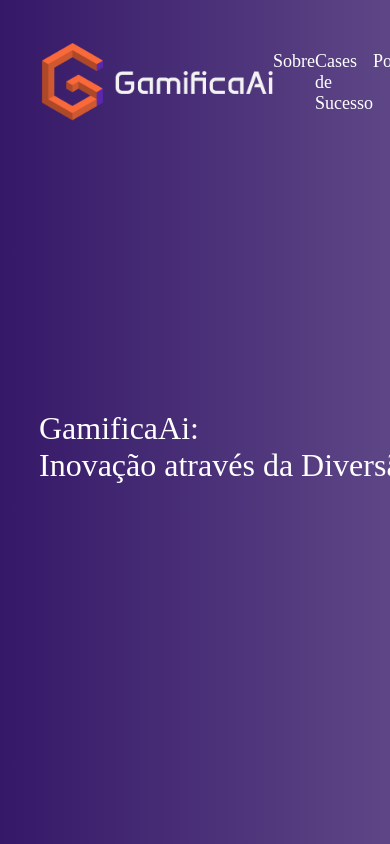
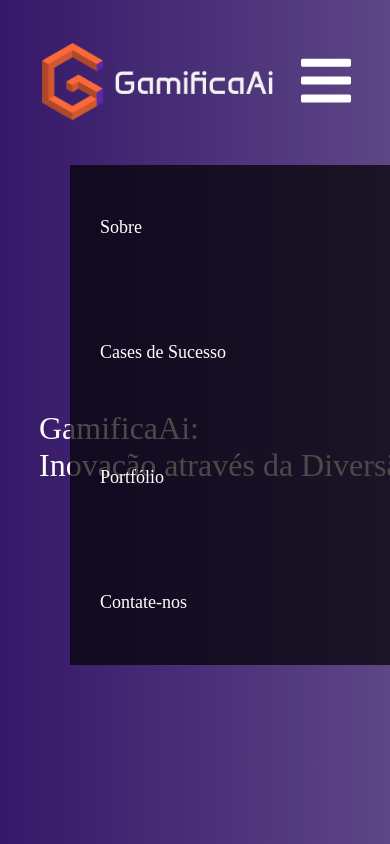
Before and after one commit to nicoledorta/gamificaai, a plain HTML site: page index.html in a window 390 px wide. Shown: the top 844 px of the page. Drawn offline with Linux system fonts and the light colour scheme; a web font is replaced by a local one.

Commit message:
feat: responsividade feita até 1300px

```diff
--- a/index.html
+++ b/index.html
@@ -26,6 +26,7 @@
                     <a href="#portfolio">Portfólio</a>
                     <a href="#contato">Contate-nos</a>
                 </nav>
+                <button><svg xmlns="http://www.w3.org/2000/svg" viewBox="0 0 448 512"><!--!Font Awesome Free 6.5.2 by @fontawesome - https://fontawesome.com License - https://fontawesome.com/license/free Copyright 2024 Fonticons, Inc.--><path d="M16 132h416c8.8 0 16-7.2 16-16V76c0-8.8-7.2-16-16-16H16C7.2 60 0 67.2 0 76v40c0 8.8 7.2 16 16 16zm0 160h416c8.8 0 16-7.2 16-16v-40c0-8.8-7.2-16-16-16H16c-8.8 0-16 7.2-16 16v40c0 8.8 7.2 16 16 16zm0 160h416c8.8 0 16-7.2 16-16v-40c0-8.8-7.2-16-16-16H16c-8.8 0-16 7.2-16 16v40c0 8.8 7.2 16 16 16z"/></svg></button>
             </div>
         </header>
         <div class="container-grid conteudo-banner">
@@ -88,16 +89,17 @@
         <form>
             <div class="campo">
                 <label for="">Qual é o seu nome?</label>
-                <input type="text">
+                <input id="campo-nome" placeholder="Digite o seu nome..." type="text">
             </div>
             <div class="campo">
                 <label for="">Em qual email podemos te responder?</label>
-                <input type="email">
+                <input id="campo-email" placeholder="Digite seu email..." type="email">
             </div>
             <div class="campo-descricao">
                 <label for="">Descreva um pouco da sua empresa, e também o problema que está procurando
                     solucionar.</label>
-                <textarea id="" cols="30" rows="10"></textarea>
+                    <textarea placeholder="Descreva sua empresa e o problema que enfrenta..." id="campo-texto" cols="30"
+                    rows="10"></textarea>
             </div>
             <button type="submit">Enviar</button>
         </form>
--- a/style.css
+++ b/style.css
@@ -45,6 +45,10 @@ html {
 
 header {
     height: 165px;
+}
+
+header button {
+    display: none;
 }
 
 header img {
@@ -456,6 +460,54 @@ footer .container-grid {
     color: var(--laranja-gamifica);
 }
 
-/* Scroll nos links */
-/* Favicon */
-/* Animação do banner */
+@media screen and (max-width: 1300px) {
+    header {
+        position: relative;
+    }
+
+    header button {
+        width: 50px;
+
+        display: unset;
+
+        background: none;
+        border: none;
+    }
+
+    header svg {
+        fill: white;
+    }
+
+    nav.menu {
+        height: 500px;
+        width: 320px;
+
+        padding: 0px 30px;
+
+        flex-direction: column;
+        justify-content: space-around;
+
+        background-color: #000000b5;
+
+        position: absolute;
+        top: 165px;
+        right: 0;
+    }
+
+    #sobre {
+        padding: 100px 15%;
+    }
+
+    .card {
+        height: 320px;
+        width: 200px;
+    }
+
+    #contato form {
+        width: 75%;
+    }
+}
+
+@media screen and (max-width: 1080px) {
+
+}
```
Also changed, not shown: img/bars-solid.svg (added).
